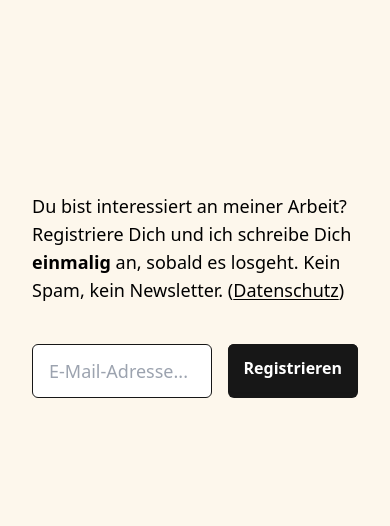
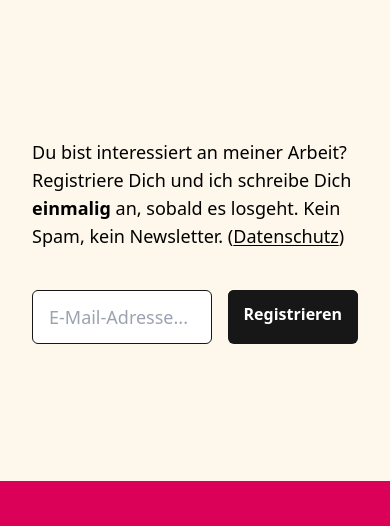
Before and after one commit to mariohamann/lena-binkowski, an Astro site: page / in a window 390 px wide. Shown: the top 526 px of the page. Built offline with nearby package versions, Linux system fonts and the light colour scheme; Astro itself is replaced by a stand-in of ours.

Commit message:
Update index.astro

```diff
--- a/src/pages/index.astro
+++ b/src/pages/index.astro
@@ -21,7 +21,7 @@ const SUBMIT_FORM_URL = import.meta.env.PROD
 	</head>
 	<body class='bg-secondary-50 min-h-screen flex flex-col text-lg md:text-xl'>
 		<main
-			class='flex-1 flex flex-col justify-center items-center max-w-[550px] mx-auto px-8 py-12 md:px-12 min-h-[70vh]'
+			class='flex-1 flex flex-col justify-center items-center max-w-[550px] mx-auto px-8 py-12 md:px-12 min-h-[57vh]'
 		>
 			<p>
 				Du bist interessiert an meiner Arbeit? Registriere Dich und ich
```
